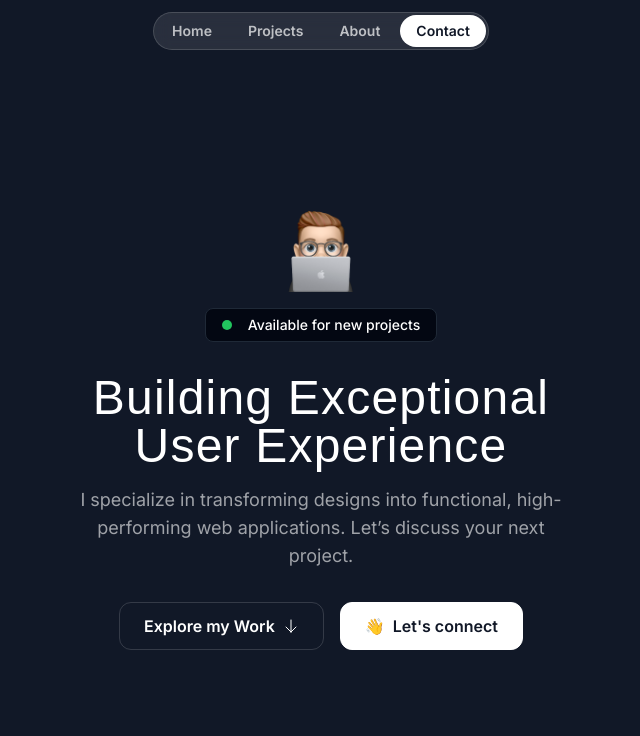
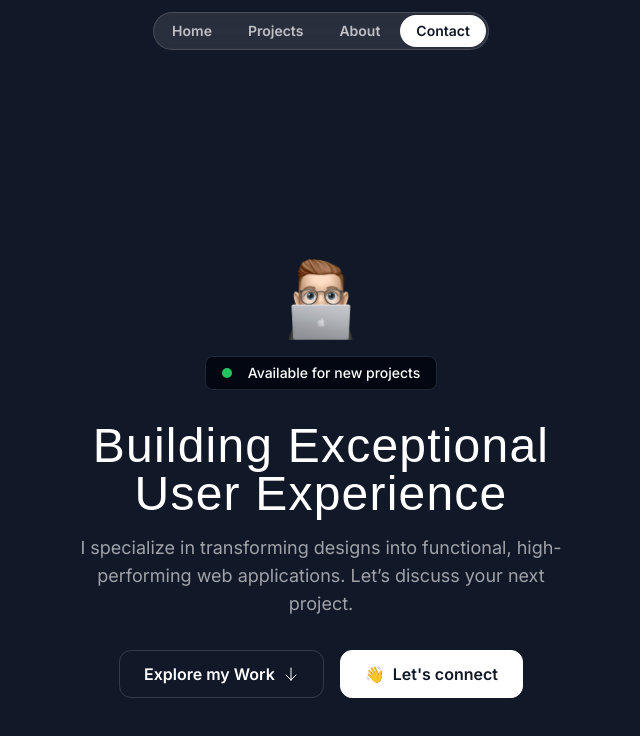
Before and after one commit to Prasant-Pradeep/portfolio_prasant, a Next.js app: page / in a window 1280 px wide. Shown: the top 736 px of the page, without its empty margins (319-959 px from the left). Built offline with nearby package versions, Linux system fonts and the light colour scheme; a web font is replaced by a local one.

Commit message:
New changes in hero

```diff
--- a/src/sections/Hero.tsx
+++ b/src/sections/Hero.tsx
@@ -1,10 +1,11 @@
 import Image from "next/image";
 import memojiImage from "@/assets/images/memoji-computer.png";
 import ArrowDown from "@/assets/icons/arrow-down.svg";
+import grainImage from "@/assets/images/grain.jpg"
 
 export const HeroSection = () => {
   return (
-    <div className="py-32 md:py-48">
+    <div className="py-32 md:py-48 lg:py-60">
       <div className="container">
         <div className="flex flex-col items-center">
           <Image
```
